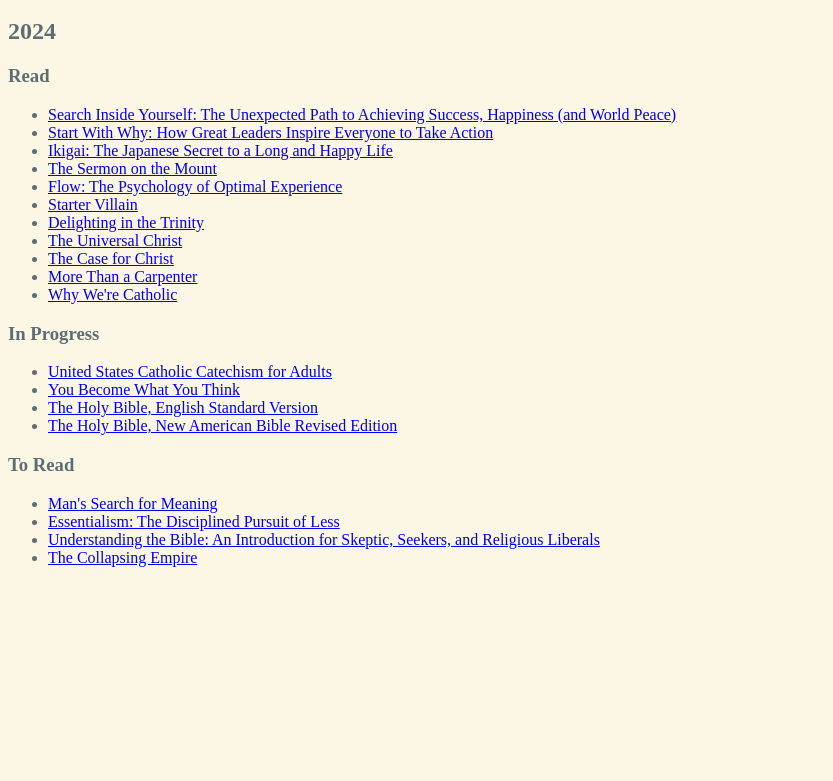
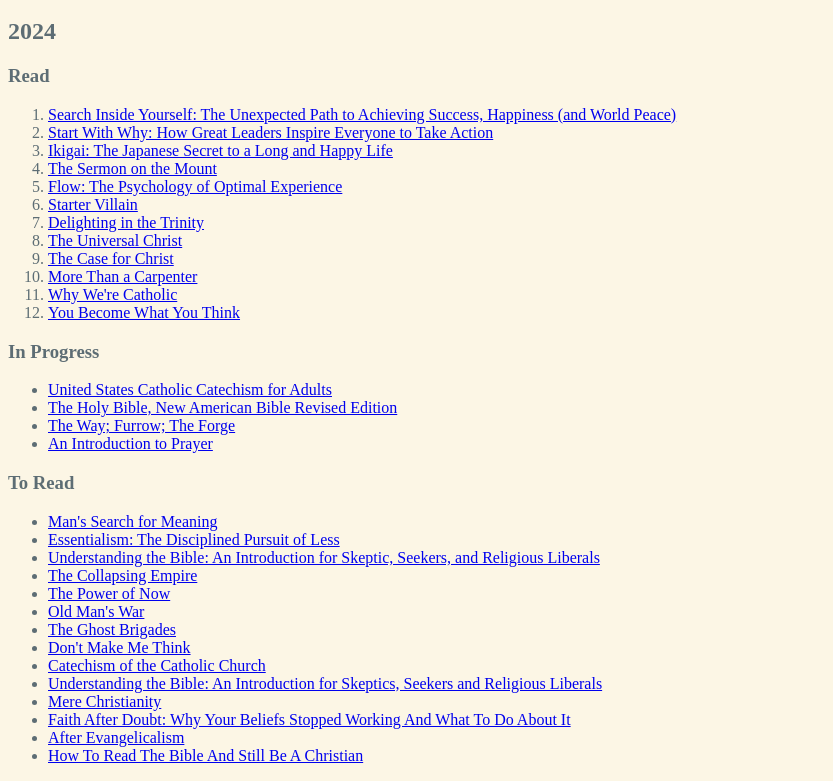
Before and after one commit to justinthecrouch/justinthecrouch.github.io, a plain HTML site: page reading.html in a window 1280 px wide. Shown: the part 130-911 px from the top of the page, without its empty margins (0-833 px from the left). Before the commit the page ends 800 px from the top, so only its background shows below. Drawn offline with Linux system fonts and the light colour scheme.

Commit message:
Updated reading list. Added place holder card for future content. Updated index page to show 2 cards per row (if enough room for them)

```diff
--- a/css/site.css
+++ b/css/site.css
@@ -20,19 +20,23 @@
 }
 
 .page-body {
+}
+
+.page-row {
     display: flex;
+    flex-direction: row;
+    flex-grow: 1;
+    flex-wrap: wrap;
 }
 
 .card {
     position: relative;
-    display: flex;
-    flex-direction: column;
     flex-grow: 1;
 
     outline: 1px solid light-dark(var(--fg-light), var(--fg-dark));
     padding: 1em;
     margin: 1em;
-    width: 20em;
+    min-width: 20em;
 }
 
 .card a::before {
--- a/reading.html
+++ b/reading.html
@@ -14,7 +14,7 @@
             <h1>Reading</h1>
             <h2>2024</h2>
             <h3>Read</h3>
-            <ul>
+            <ol>
                 <li>
                     <a href="https://goodreads.com/book/show/12921211-search-inside-yourself">Search Inside Yourself: The Unexpected Path to Achieving Success, Happiness (and World Peace)</a>
                 </li>
@@ -48,23 +48,24 @@
                 <li>
                     <a href="https://www.goodreads.com/book/show/34415843-why-we-re-catholic">Why We're Catholic</a>
                 </li>
-
-            </ul>
+                <li>
+                    <a href="https://www.goodreads.com/book/show/204236621-you-become-what-you-think">You Become What You Think</a>
+                </li>
+            </ol>
             <h3>In Progress</h3>
             <ul>
                 <li>
                     <a href="https://www.goodreads.com/book/show/2932540-united-states-catholic-catechism-for-adults">United States Catholic Catechism for Adults</a>
                 </li>
                 <li>
-                    <a href="https://www.goodreads.com/book/show/204236621-you-become-what-you-think">You Become What You Think</a>
+                    <a href="https://www.goodreads.com/book/show/55603933-nabre">The Holy Bible, New American Bible Revised Edition</a>
                 </li>
                 <li>
-                    <a href="https://www.goodreads.com/book/show/40681715-the-holy-bible-esv">The Holy Bible, English Standard Version</a>
+                    <a href="https://www.goodreads.com/book/show/904852.The_Way_Furrow_The_Forge">The Way; Furrow; The Forge</a>
                 </li>
                 <li>
-                    <a href="https://www.goodreads.com/book/show/55603933-nabre">The Holy Bible, New American Bible Revised Edition</a>
+                    <a href="https://www.goodreads.com/book/show/215539355-an-introduction-to-prayer">An Introduction to Prayer</a>
                 </li>
-
             </ul>
             <h3>To Read</h3>
             <ul>
@@ -80,6 +81,36 @@
                 <li>
                     <a href="https://www.goodreads.com/book/show/30078567-the-collapsing-empire?ref=nav_sb_ss_1_21">The Collapsing Empire</a>
                 </li>
+                <li>
+                    <a href="https://www.goodreads.com/book/show/6708.The_Power_of_Now">The Power of Now</a>
+                </li>
+                <li>
+                    <a href="https://www.goodreads.com/book/show/36510196-old-man-s-war">Old Man's War</a>
+                </li>
+                <li>
+                    <a href="https://www.goodreads.com/book/show/239399.The_Ghost_Brigades">The Ghost Brigades</a>
+                </li>
+                <li>
+                    <a href="https://www.goodreads.com/book/show/18197267-don-t-make-me-think-revisited">Don't Make Me Think</a>
+                </li>
+                <li>
+                    <a href="https://www.goodreads.com/book/show/110795.Catechism_of_the_Catholic_Church">Catechism of the Catholic Church</a>
+                </li>
+                <li>
+                    <a href="https://www.goodreads.com/book/show/832787.Understanding_the_Bible">Understanding the Bible: An Introduction for Skeptics, Seekers and Religious Liberals</a>
+                </li>
+                <li>
+                    <a href="https://www.goodreads.com/book/show/11138.Mere_Christianity">Mere Christianity</a>
+                </li>
+                <li>
+                    <a href="https://www.goodreads.com/book/show/53138160-faith-after-doubt">Faith After Doubt: Why Your Beliefs Stopped Working And What To Do About It</a>
+                </li>
+                <li>
+                    <a href="https://www.goodreads.com/book/show/52674977-after-evangelicalism">After Evangelicalism</a>
+                </li>
+                <li>
+                    <a href="https://www.goodreads.com/book/show/22543481-how-to-read-the-bible-and-still-be-a-christian">How To Read The Bible And Still Be A Christian</a>
+                </li>
             </ul>
         </div>
     </div>
```
Also changed, not shown: index.html (+9 -0 lines).
